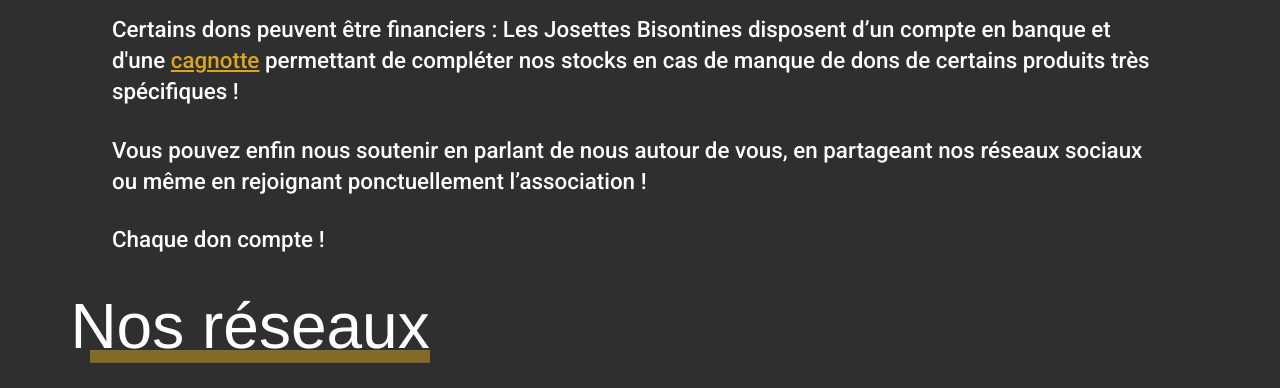
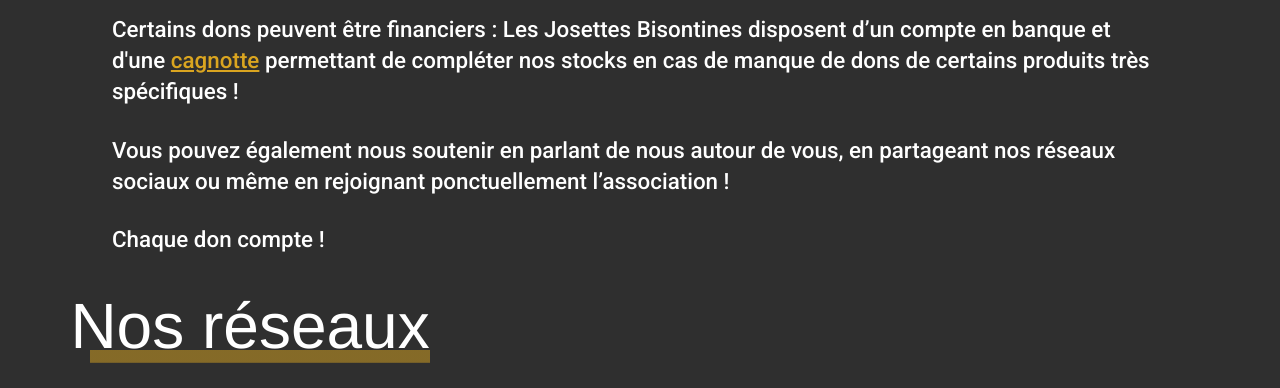
Before and after one commit to pviprey/Les-Josettes, a plain HTML site: page index.html in a window 1280 px wide. Shown: the part 2540-2928 px from the top of the page. Drawn offline with nearby package versions, Linux system fonts and the light colour scheme; a web font is replaced by a local one.

Commit message:
small changes

```diff
--- a/index.html
+++ b/index.html
@@ -59,7 +59,7 @@
             <p>Afin de pérenniser notre action et de faire passer notre message de solidarité envers la précarité étudiante, vous pouvez nous soutenir sous différentes formes !</p>
             <p>Josettes Bisontines ont un jour de permanence fixe chaque semaine pour vous permettre de venir nous déposer vos dons matériels (denrées alimentaires non périssables, produits d’hygiène et fournitures scolaires principalement) directement à notre local. Cela nous permettra de vous remercier de vive voix et de discuter avec vous si vous le souhaitez !</p>
             <p>Certains dons peuvent être financiers : Les Josettes Bisontines disposent d’un compte en banque et d'une <a href=https://www.leetchi.com/c/collecte-pour-aider-les-etudiant-e-s-en-situation-de-precarite-financiere>cagnotte</a> permettant de compléter nos stocks en cas de manque de dons de certains produits très spécifiques !</p>
-            <p>Vous pouvez enfin nous soutenir en parlant de nous autour de vous, en partageant nos réseaux sociaux ou même en rejoignant ponctuellement l’association !</p>
+            <p>Vous pouvez également nous soutenir en parlant de nous autour de vous, en partageant nos réseaux sociaux ou même en rejoignant ponctuellement l’association !</p>
             <p>Chaque don compte !</p>
         </div>
 
```
Also changed, not shown: 1 other file.
